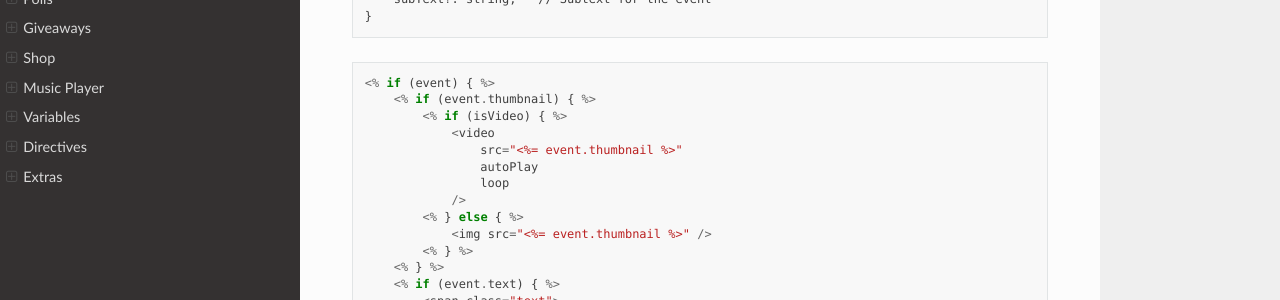
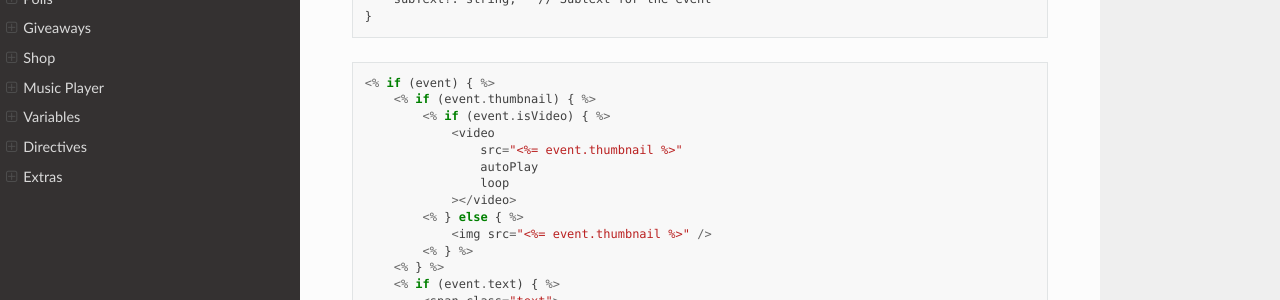
Before and after one commit to botisimo/botisimo-documentation, a Sphinx documentation site: the page built from docs/ejs_templates/events.rst, in a window 1280 px wide. Shown: the part 249-549 px from the top of the page. Built offline with Sphinx 7.4.7 and the Read the Docs theme 2.0.0, drawn with Linux system fonts in a browser that asks for light colours; a script that is not in the unit is left out.

Commit message:
fix default events template example

```diff
--- a/docs/ejs_templates/events.rst
+++ b/docs/ejs_templates/events.rst
@@ -16,12 +16,12 @@ Default EJS Template for Events Overlay
 
     <% if (event) { %>
         <% if (event.thumbnail) { %>
-            <% if (isVideo) { %>
+            <% if (event.isVideo) { %>
                 <video
                     src="<%= event.thumbnail %>"
                     autoPlay
                     loop
-                />
+                ></video>
             <% } else { %>
                 <img src="<%= event.thumbnail %>" />
             <% } %>
```
